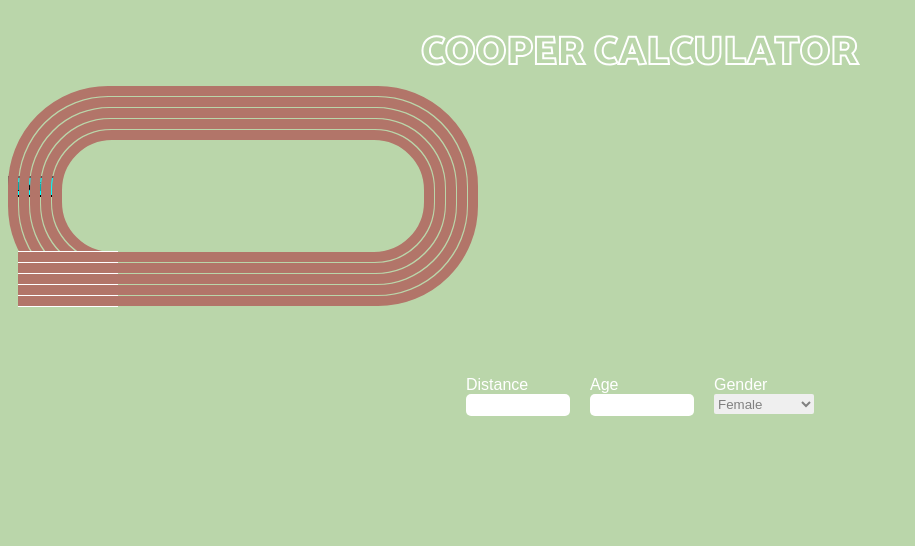
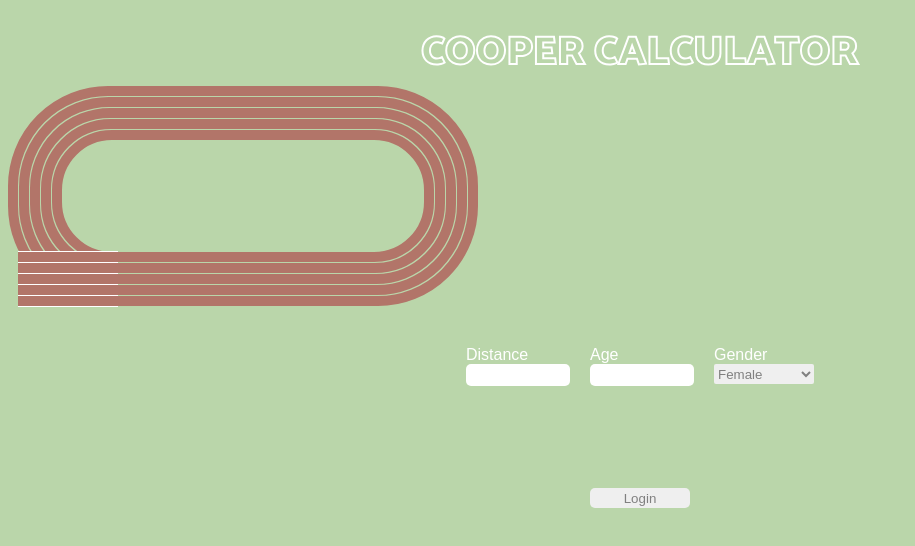
Before and after one commit to julieahlquist/cooper_client, a React (Create React App) app: page / in a window 1280 px wide. Shown: the top 546 px of the page, without its empty margins (0-915 px from the left). Built offline with nearby package versions, Linux system fonts and the light colour scheme; a web font is replaced by a local one.

Commit message:
fixes position of login button. Error in displaying result

```diff
--- a/src/App.js
+++ b/src/App.js
@@ -111,7 +111,9 @@ class App extends Component {
         entryHandler={this.entryHandler.bind(this)}
       />
       {performanceDataIndex}
+      <div className="login-container">
       {renderLogin}
+      </div>
       </div>
     )
   }
--- a/src/Components/LoginForm.js
+++ b/src/Components/LoginForm.js
@@ -15,7 +15,7 @@ const LoginForm = (props) => {
         <br></br>
         <input id="password" onChange={props.inputChangeHandler}></input>
       </div>
-      <button onClick={(e) => props.loginHandler(e)} id="submit">Submit</button>
+      <button onClick={(e) => props.loginHandler(e)} id="submit">Proceed</button>
     </form>
   )
 }
--- a/src/inputfields.css
+++ b/src/inputfields.css
@@ -3,7 +3,6 @@
   flex-wrap: wrap;
   flex-direction: row;
   justify-content: center;
-  margin-top: 30px;
   align-items: flex-bottom;
   position: relative;
   top: 250px;
--- a/src/main.css
+++ b/src/main.css
@@ -6,14 +6,17 @@ body, html {
   font-family: 'Blinker', sans-serif;
 }
 
-.container {
-  display: wrap;
-  height: 250px;
-  grid-template-areas:
-    "running-track"
-    "fields-input"
+.login-container {
+  position: relative;
+  top: 300px;
+  display: flex;
+  flex-wrap: wrap;
+  flex-direction: row;
+  justify-content: center;
+  align-content: center;
+  margin-top: 30px;
+  align-items: flex-end;
 }
-
 
 #top-title {
   margin-top: 20px;
@@ -25,5 +28,10 @@ body, html {
   -webkit-text-stroke-color: white;
 }
 #login {
-  background-color: aqua;
+  outline: none;
+  border: none;
+  width: 100px;
+  height: 20px;
+  border-radius: 5px;
+  color: gray;
 }
```
